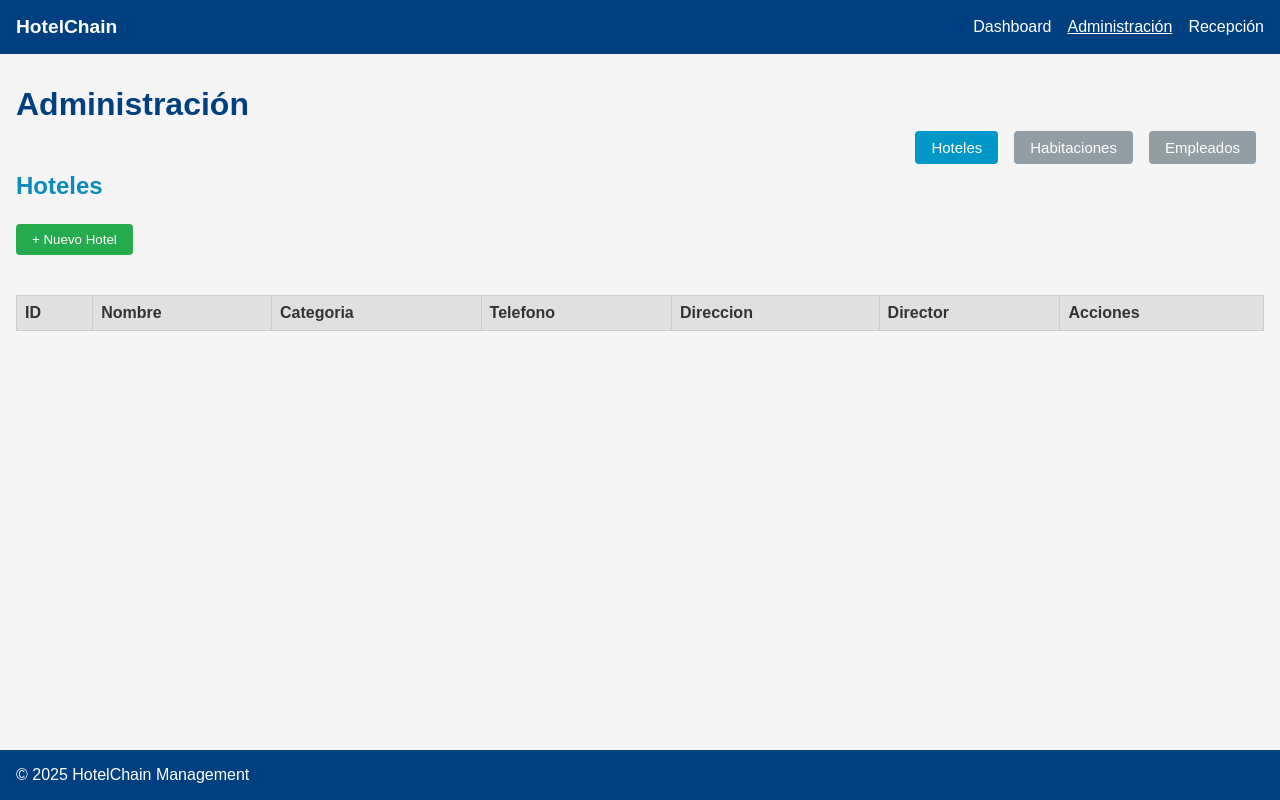
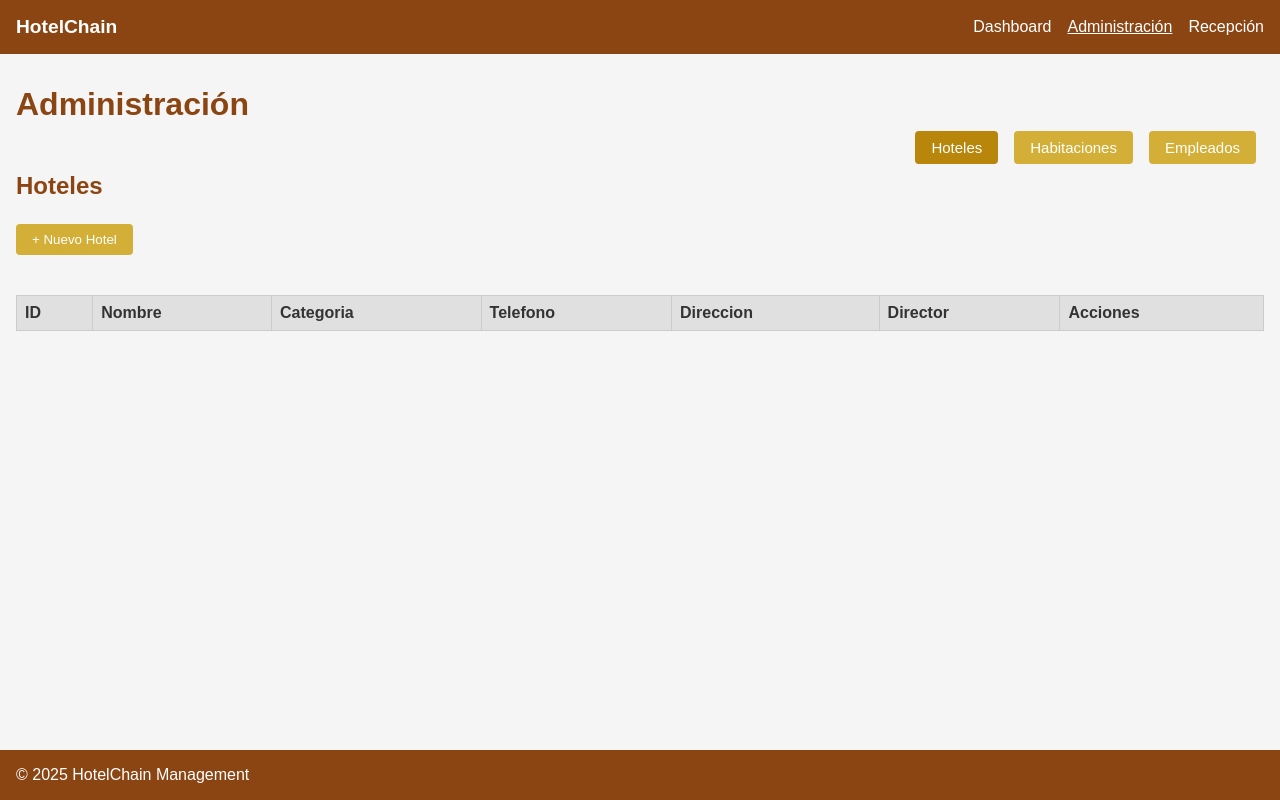
Before and after one commit to cleymeravilaa/trust-hotel-front-end-js, a plain HTML site: page index.html in a window 1280 px wide. Both pictures are taken after a click on the link "Administración". Drawn offline with Linux system fonts and the light colour scheme; no server answers.

Commit message:
style: refreshing the whole proyect to display a more appropiate and more aesteathy color themes to be more hotel kind style

```diff
--- a/css/styles.css
+++ b/css/styles.css
@@ -13,7 +13,7 @@ body {
 
 
 .header, .footer {
-    background: #004080;
+    background: #8B4513;
     color: white;
     padding: 1rem;
 }
@@ -59,29 +59,29 @@ nav.navbar-buttons {
 }
 
 .navbar-buttons button {
-    background: #929ea3;
+    background: #D4AF37;
     color: white;
     font-size: 15px;
 }
 
 .navbar-buttons button.active {
-    background: #0096C7;
+    background: #B8860B;
 }
 
 .subheader h3 {
     margin: 0;
-    color: rgb(11, 138, 188);
+    color: #8B4513;
     font-size: 1.5rem;
 }
 
 .subheader button.active {
-    background-color: #929ea3;
+    background-color: #B8860B;
     color: white;
 }
 
 h2 {
     margin-top: 1rem;
-    color: #004080;
+    color: #8B4513;
     font-size: 2rem;
 }
 
@@ -111,7 +111,7 @@ form input, form select {
 }
 form button {
     padding: 0.5rem 1rem;
-    background: #004080;
+    background: #8B4513;
     color: white;
     border: none;
     cursor: pointer;
@@ -119,7 +119,7 @@ form button {
 }
 
 button {
-    background-color: #25aa4d;
+    background-color: #D4AF37;
     color: white;
     border: none;
     padding: 0.5rem 1rem;
@@ -128,7 +128,7 @@ button {
 }
 
 button:hover {
-    background-color: #878d8f;
+    background-color: #B8860B;
     transition: ease 0.3s;
     color: white;
     transform: scale3d(1.05, 1.05, 1);
```
